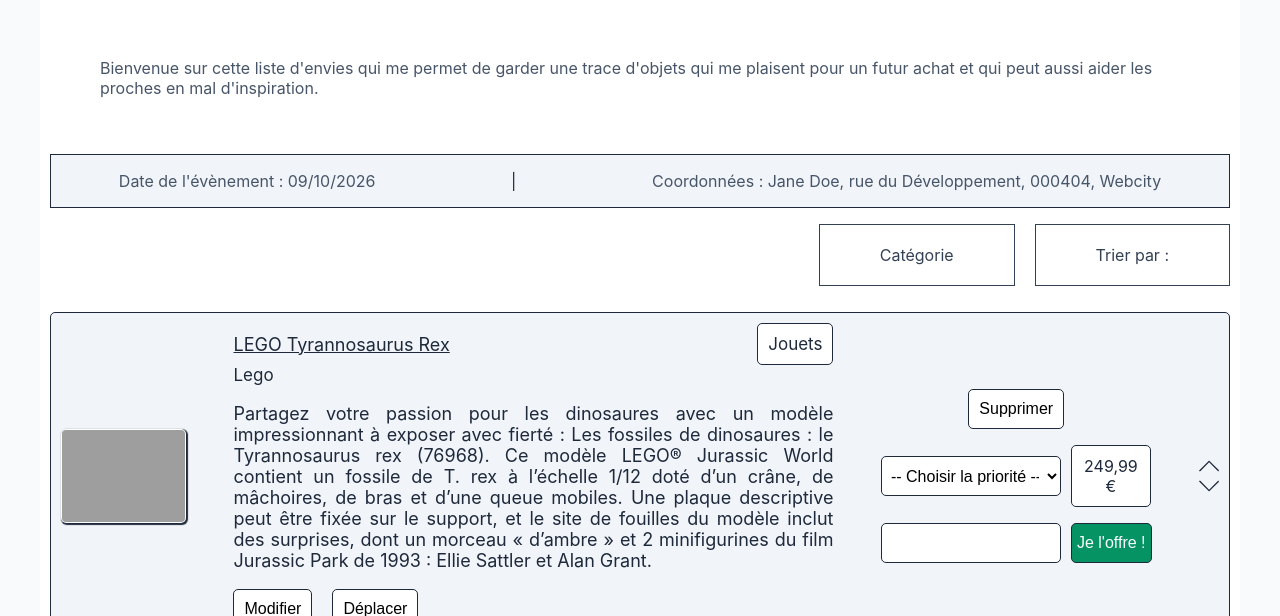
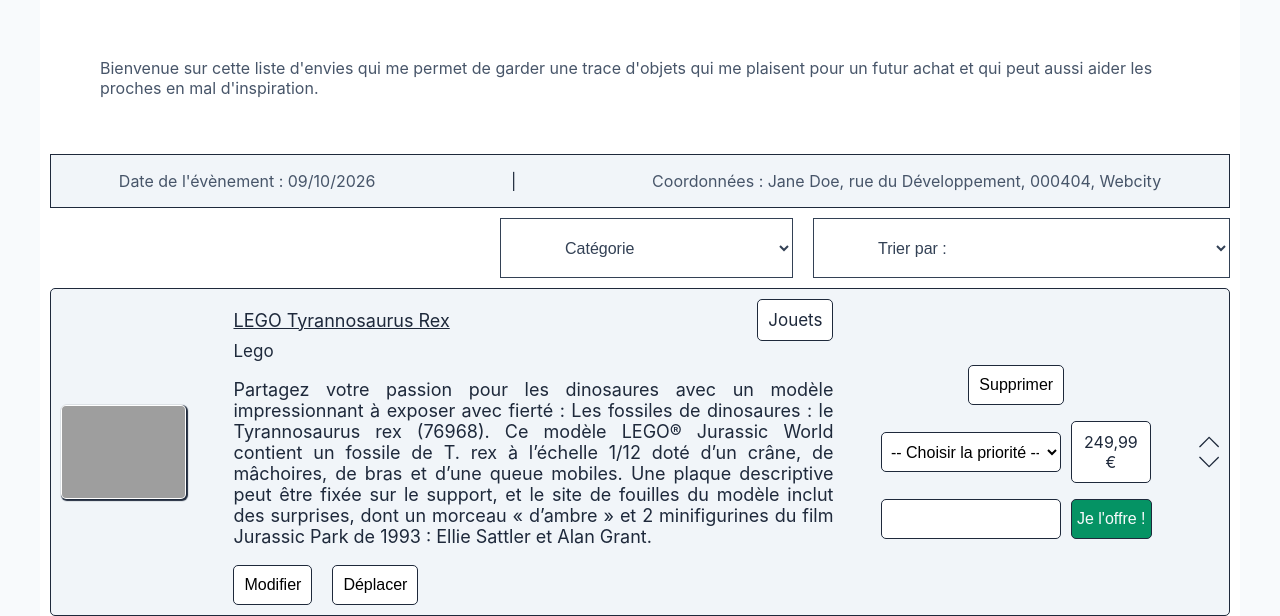
Before and after one commit to LexaFrame/wishlog, a PHP site: page /wishlist.html in a window 1280 px wide. Shown: the part 668-1284 px from the top of the page. Run offline with PHP 8.4, Linux system fonts and the light colour scheme; grey boxes are pictures that could not be loaded.

Commit message:
creation of filter (categories) - add categories to select

```diff
--- a/CSS/style.css
+++ b/CSS/style.css
@@ -649,15 +649,63 @@ label {
     display: flex;
     flex-wrap: wrap;
     justify-content: flex-end;
+    align-items: center;
     padding-right: 10px;
     gap: 20px;
 }
 
-.filterParagraph {
+/* .filterParagraph {
     display: inline;
     color: #334155;
     border: 1px solid #334155;
     padding: 20px 60px 20px 60px;
+} */
+
+#filterCategory {
+    display: inline;
+    text-align: justify;
+    height: 60px;
+    background-color: #FFFFFF;
+    color: #334155;
+    font-size: 16px;
+    border: 1px solid #334155;
+    padding: 20px 60px 20px 60px;
+    margin-top: 10px;
+}
+
+#sortItems {
+    display: inline;
+    height: 60px;
+    background-color: #FFFFFF;
+    color: #334155;
+    font-size: 16px;
+    border: 1px solid #334155;
+    padding: 20px 60px 20px 60px;
+    margin-top: 10px;
+}
+
+.filterLabel {
+    position: absolute;
+    width: 1px;
+    height: 1px;
+    padding: 0;
+    margin: -1px;
+    overflow: hidden;
+    clip: rect(0, 0, 0, 0);
+    white-space: nowrap;
+    border: 0;
+}
+
+.sortItemsLabel {
+    position: absolute;
+    width: 1px;
+    height: 1px;
+    padding: 0;
+    margin: -1px;
+    overflow: hidden;
+    clip: rect(0, 0, 0, 0);
+    white-space: nowrap;
+    border: 0;
 }
 
 /* TODO Régler le problème de style d'alignement de la box */
--- a/JS/index.js
+++ b/JS/index.js
@@ -1,7 +1,7 @@
 
 const url = window.location.origin + '/wishlist.json'
 console.log(url)
-// Création des cards produit :
+
 
 // Création de ma fonction asynchrone que je nomme "loadProducts" destinée à utiliser mon fichier .JSON. Rien entre parenthèses car je n'ai pas de paramètres à appeler :
 async function loadProducts() {
@@ -10,6 +10,30 @@ async function loadProducts() {
     // Création de la variable products dans laquelle on stocke le tableau d'objets du .JSON
     const products = await response.json();
 
+    // Création du menu déroulant de filtre "Catégories":
+    const categoriesSet = new Set(); // Création d'un set Catégories qui va regrouper toutes les catégories définies dans le .JSON
+    products.forEach(product => {
+        if (product.category) { // Ignore les produits sans catégorie indiquée
+            categoriesSet.add(product.category);// Ajoute les catégories à CategoriesSet
+        }
+        });
+
+        const categories = Array.from(categoriesSet);
+
+        const selectCategory = document.getElementById('filterCategory');
+
+        categoriesSet.forEach(category => {
+            const categoryOptions = document.createElement('option');
+            categoryOptions.classList.add('filterCategoryOptions');
+            categoryOptions.value = category;
+            categoryOptions.textContent = category;
+
+
+            selectCategory.appendChild(categoryOptions);
+        })
+
+
+        // Création des cards produit :
     // Recherche et sélectionne la div (dans le DOM) dans laquelle je veux créer les cartes. Création de la variable cardContainer pour pouvoir ensuite s'y référer et y mettre les cards :
     const cardContainer = document.querySelector('.wishlistProductsSectionCardBox');
 
--- a/wishlist.html
+++ b/wishlist.html
@@ -113,7 +113,30 @@
 
             <!-- TODO Créer des menus déroulants pour filtrer -->
             <div class="filterBox">
-                <p class="filterParagraph">Catégorie</p><p class="filterParagraph">Trier par :</p>
+                <label for="filterCategory" class="filterLabel">Catégorie</label>
+                <select id="filterCategory" name="filterCategory">
+                  <option value="selection">Catégorie</option>
+                  <option value="all">Toutes les catégories</option>
+                  <!-- <option value="Jouets"></option>
+                  <option value="Livres"></option>
+                  <option value="Vêtements"></option>
+                  <option value="Bijoux"></option>
+                  <option value="Accessoires"></option>
+                  <option value="Jeux de société"></option>
+                  <option value="Ustensiles de cuisine"></option>
+                  <option value="Bagagerie"></option> -->
+                </select>
+
+                <label for="sortItems" class="sortItemsLabel">Trier par :</label>
+                <select id="sortItems" name="filterCategory">
+                  <option value="selection">Trier par :</option>
+                  <option value="Prix croissant">Prix croissant</option>
+                  <option value="Prix décroissant">Prix décroissant</option>
+                  <option value="Date d'ajout la plus récente">Date d'ajout la plus récente</option>
+                  <option value="Date d'ajout la plus ancienne">Date d'ajout la plus ancienne</option>
+                  <option value="Priorité de la plus haute à la plus faible">Priorité de la plus haute à la plus faible</option>
+                  <option value="Priorité de la plus faible à la plus haute">Priorité de la plus faible à la plus haute</option>
+                </select>
             </div>
 
             <div class="wishlistProductsSectionCardBox">
```
